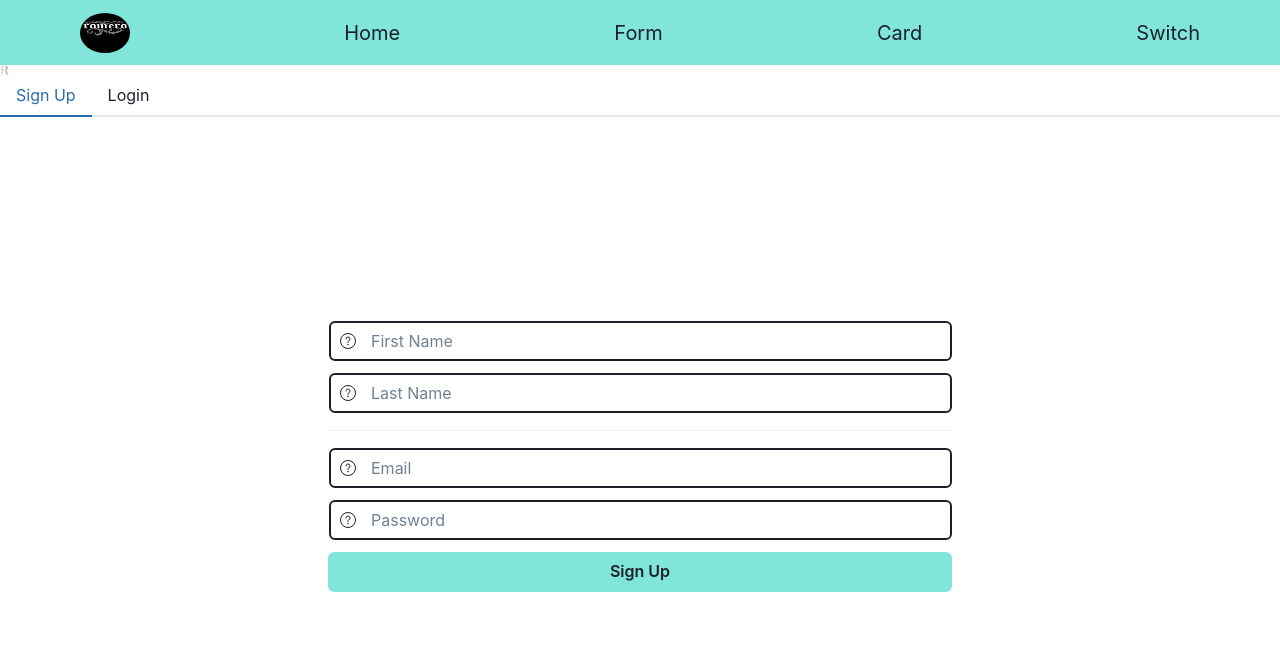
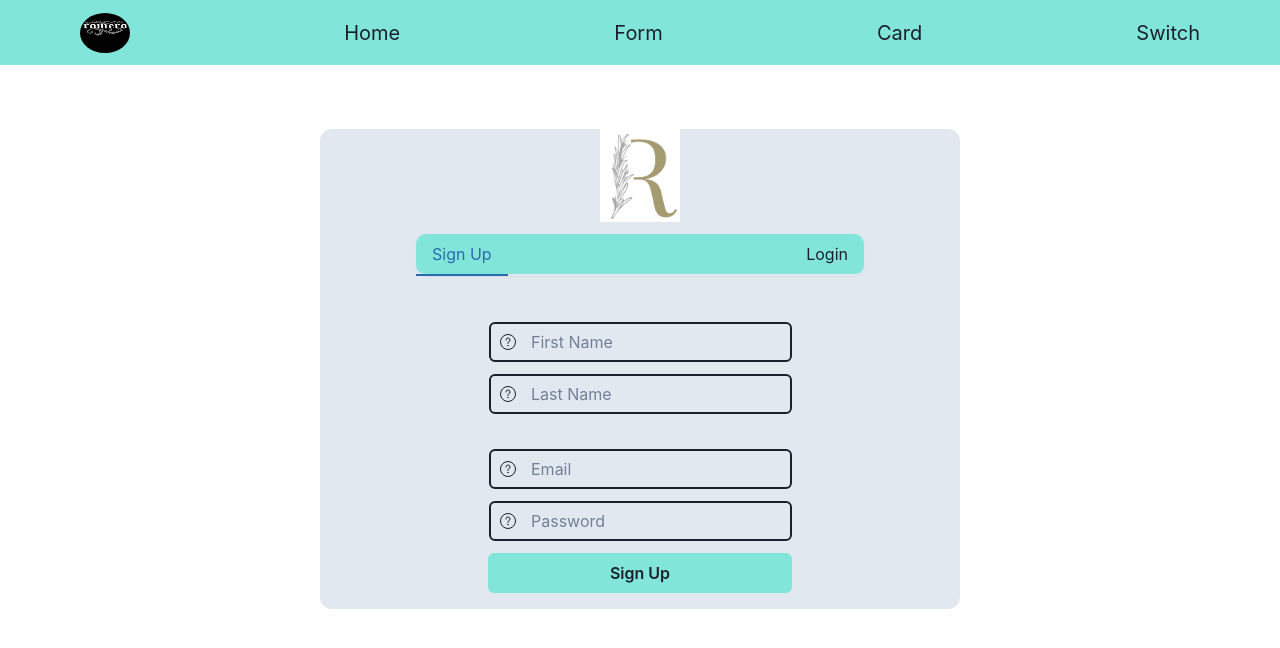
Before and after one commit to oscarromero583/signup-chakra, a React (Create React App) app: page / in a window 1280 px wide. Shown: the top 648 px of the page. Built offline with nearby package versions, Linux system fonts and the light colour scheme.

Commit message:
new feature - modified 1 	modified:   package-lock.json 	modified:   package.json 	modified:   src/form.js 	modified:   src/login.js 	modified:   src/signup.js

```diff
--- a/package.json
+++ b/package.json
@@ -3,6 +3,7 @@
   "version": "0.1.0",
   "private": true,
   "dependencies": {
+    "@chakra-ui/icons": "^2.1.1",
     "@chakra-ui/react": "^2.8.2",
     "@emotion/react": "^11.11.4",
     "@emotion/styled": "^11.11.5",
--- a/src/form.js
+++ b/src/form.js
@@ -2,6 +2,7 @@ import React from "react";
 import SignUp from './signup';
 import Login from './login'
 import {
+Stack,
 Box,
 Tab,
 Tabs,
@@ -14,10 +15,41 @@ TabPanels
 
 const Form = () => {
     return (
-        <Box>
-            <img src={Logo1} alt="Logo"  width={'9px'} height={'9px'}/>
-            <Tabs>
-                <TabList>
+        <Box height={'100vh'}>
+            <Stack spacing={3}
+            marginLeft={'25%'}
+            marginRight={'25%'}
+            marginTop={'5%'}
+            bgColor={'gray.200'}
+            rounded={'xl'}
+            >
+                <Box
+                display={'flex'}
+                alignItems={'center'}
+                justifyContent={'center'}
+                rounded={'xl'}
+                overflow={'hidden'}
+                borderRadius={'35%'}>
+            <img
+            src={Logo1}
+            alt="Logo"
+            width={'80px'}
+            height={'9px'}
+            bgColor={'gray.500'}
+            borderRadius={'35%'}
+            />
+            </Box>
+            <Tabs >
+                <TabList
+                justifyContent={'space-between'}
+                alignItems={'center'}
+                marginLeft={'15%'}
+                marginRight={'15%'}
+                bgColor={'teal.200'}
+                borderRadius={'10px'}
+                boxShadow={'sm'}
+                _hover={{ boxShadow:'md'}}
+                _active={{ boxShadow: "xl"}}>
                     <Tab>Sign Up</Tab>
                     <Tab>Login</Tab>
                 </TabList>
@@ -32,6 +64,7 @@ const Form = () => {
 
             </TabPanels>
             </Tabs>
+            </Stack>
         </Box>
 
     );
--- a/src/login.js
+++ b/src/login.js
@@ -17,10 +17,10 @@ const Login = () => {
             <Stack spacing={3}
             marginLeft={'25%'}
             marginRight={'25%'}
-            marginTop={'15%'}
+            marginTop={'5%'}
             >
 
-<FormControl>
+                <FormControl>
                     <InputGroup>
                         <InputLeftElement children={<Icon name='email' />} />
                         <Divider orientation={'vertical'} borderColor={'black.300'} />
--- a/src/signup.js
+++ b/src/signup.js
@@ -17,7 +17,7 @@ const SignUp = () => {
             <Stack spacing={3}
             marginLeft={'25%'}
             marginRight={'25%'}
-            marginTop={'15%'}
+            marginTop={'5%'}
             >
                 <FormControl>
                     <InputGroup>
@@ -57,6 +57,7 @@ const SignUp = () => {
                bgColor={'teal.200'}>
                     Sign Up
                 </Button>
+
             </Stack>
         </form>
     );
```
Also changed, not shown: 1 other file (tests, documents, lock files or other folders).
